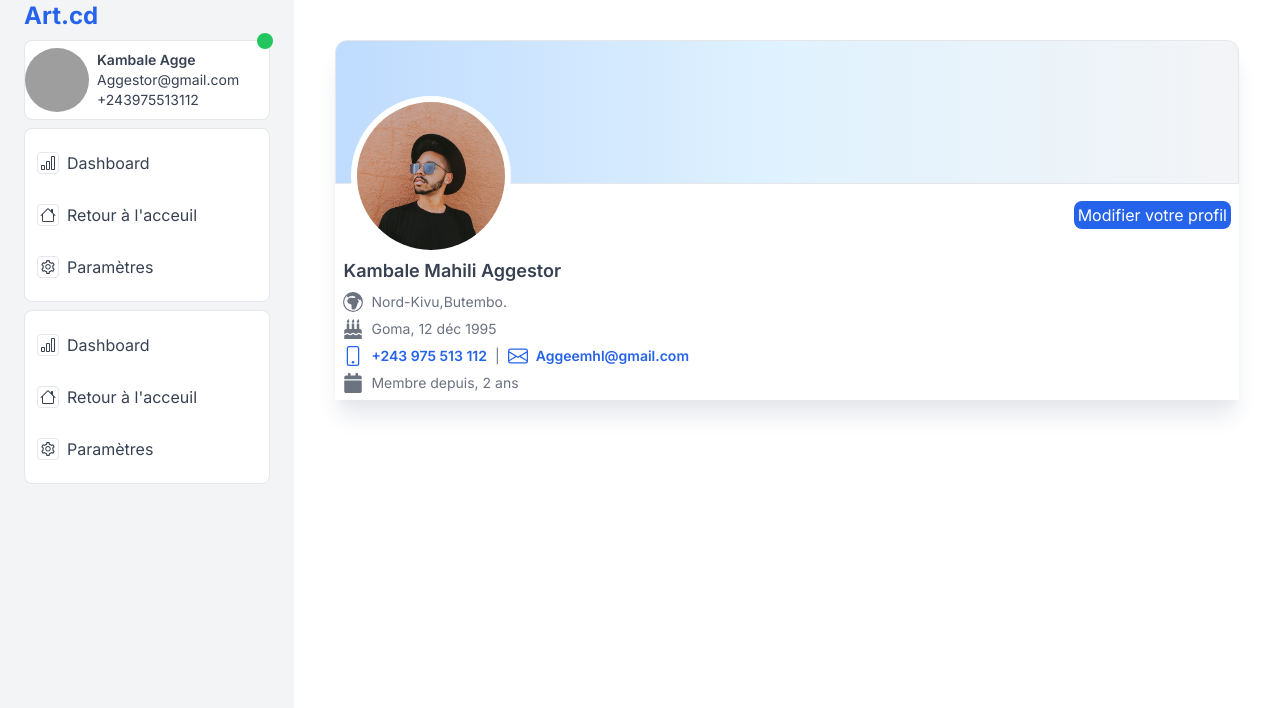
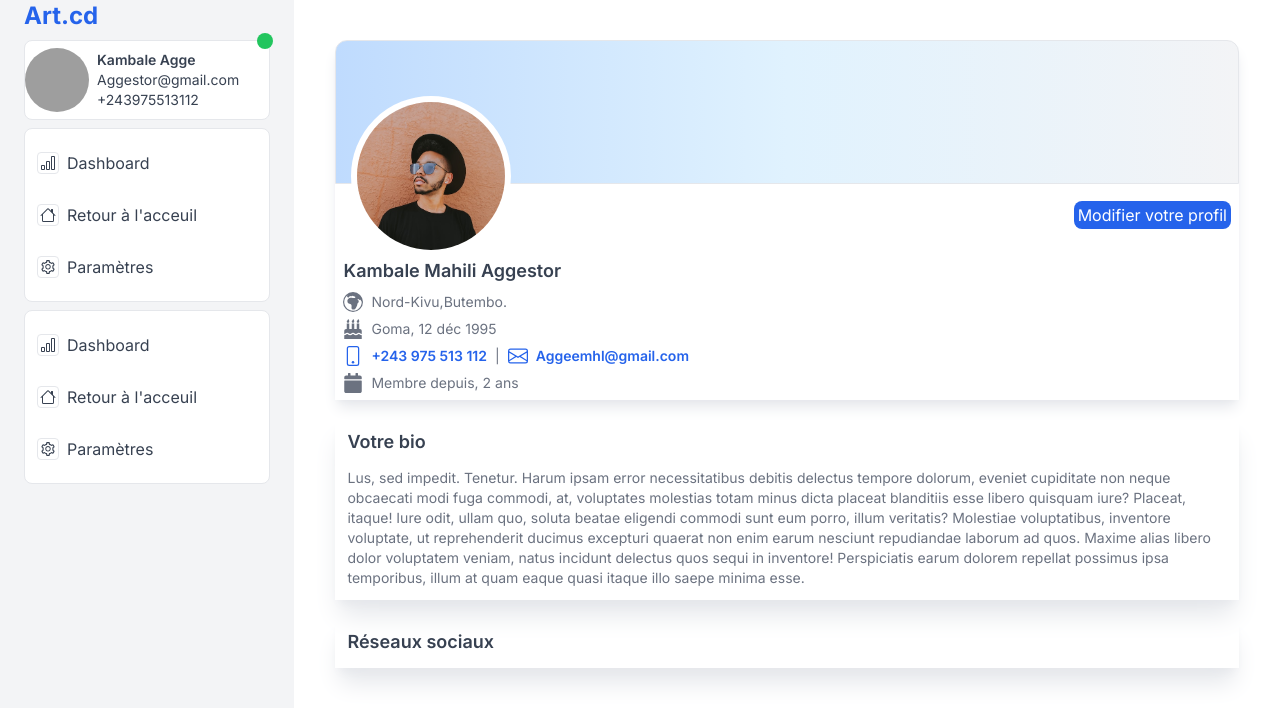
Before and after one commit to aggestor/zik, a Next.js app: page /profil in a window 1280 px wide. Shown: the top 708 px of the page. Built offline with nearby package versions, Linux system fonts and the light colour scheme; grey boxes are pictures that could not be loaded.

Commit message:
add:working on section into admin pages

```diff
--- /dev/null
+++ b/app/profil/components/FirstSection.tsx
@@ -0,0 +1,27 @@
+import BlueButtons from "@/components/BlueButtons";
+import { BsEnvelope, BsGlobeEuropeAfrica, BsPhone } from "react-icons/bs";
+import { FaBirthdayCake, FaCalendar } from "react-icons/fa";
+import Image from "next/image"
+
+export default function FirstSection(){
+    return <div className="relative w-full shadow-lg shadow-gray-200 rounded-t-xl h-[360px] ">
+    <div className="w-full border rounded-t-xl h-36 bg-gradient-to-l from-gray-100 via-sky-100 to-blue-200"></div>
+    <div className="absolute w-40 h-40 p-1 bg-white border-2 border-white rounded-full top-14 left-4">
+        <Image className="object-cover w-full h-full rounded-full" src={"/man.jpg"} alt="User avatar" sizes="100%" height={0} width={0}/>
+    </div>
+    <div className="flex items-center justify-end w-full h-[62px] px-2">
+        <BlueButtons.SmallBlueButton text="Modifier votre profil"/>
+    </div>
+    <div className="flex flex-col items-center justify-around w-full px-2 pt-2 h-[150px]">
+        <p className="w-full text-lg font-semibold text-gray-700">Kambale Mahili Aggestor</p>
+        <p className="flex w-full text-sm text-gray-500 f"><BsGlobeEuropeAfrica className="w-5 h-5 mr-2"/><span>Nord-Kivu,Butembo.</span></p>
+        <p className="flex w-full text-sm text-gray-500 f"><FaBirthdayCake className="w-5 h-5 mr-2"/><span>Goma, 12 déc 1995</span></p>
+        <div className="flex w-full space-x-2 text-sm text-blue-600">
+            <a href="tel:+243975513112" className="flex font-semibold cursor-pointer hover:underline w-fit"><BsPhone className="w-5 h-5 mr-2"/><span>+243 975 513 112</span></a>
+            <span className="text-gray-500">|</span>
+            <a href="mailto:aggeemhl@gmail.com" className="flex font-semibold cursor-pointer hover:underline w-fit"><BsEnvelope className="w-5 h-5 mr-2"/><span>Aggeemhl@gmail.com</span></a>
+        </div>
+        <p className="flex w-full text-sm text-gray-500 f"><FaCalendar className="w-5 h-5 mr-2"/><span>Membre depuis, 2 ans</span></p>
+    </div>
+</div>
+}
--- /dev/null
+++ b/app/profil/components/SecondSection.tsx
@@ -0,0 +1,9 @@
+export default function SecondSection(){
+    return <div className="w-full p-3 mt-4 text-gray-500 shadow-xl h-h6 shadow-gray-200">
+        <p className="w-full text-lg font-semibold text-gray-700">Votre bio</p>
+        <p className="mt-3 text-sm">Lus, sed impedit. Tenetur.
+        Harum ipsam error necessitatibus debitis delectus tempore dolorum, eveniet cupiditate non neque obcaecati modi fuga commodi, at, voluptates molestias totam minus dicta placeat blanditiis esse libero quisquam iure? Placeat, itaque!
+        Iure odit, ullam quo, soluta beatae eligendi commodi sunt eum porro, illum veritatis? Molestiae voluptatibus, inventore voluptate, ut reprehenderit ducimus excepturi quaerat non enim earum nesciunt repudiandae laborum ad quos.
+        Maxime alias libero dolor voluptatem veniam, natus incidunt delectus quos sequi in inventore! Perspiciatis earum dolorem repellat possimus ipsa temporibus, illum at quam eaque quasi itaque illo saepe minima esse.</p>
+</div>
+}
--- /dev/null
+++ b/app/profil/components/ThirdSection.tsx
@@ -0,0 +1,5 @@
+export default function ThirdSection(){
+    return <div className="w-full p-3 mt-4 text-gray-500 shadow-xl h-h6 shadow-gray-200">
+        <p className="w-full text-lg font-semibold text-gray-700">Réseaux sociaux</p>
+</div>
+}
--- a/app/profil/layout.tsx
+++ b/app/profil/layout.tsx
@@ -10,9 +10,9 @@ export const metadata = {
     children: React.ReactNode
   }) {
     return (
-        <div className="bg-gray-100 h-screen w-full flex justify-center items-center">
+        <div className="flex items-center justify-center w-full h-screen bg-gray-100">
            <SideMenu/>
-            <div className="w-[80%] flex justify-center items-center bg-white h-full">
+            <div className="w-[80%] flex justify-center overflow-x-auto items-center bg-white h-full">
                 {children}
             </div>
         </div>
--- a/app/profil/page.tsx
+++ b/app/profil/page.tsx
@@ -1,31 +1,12 @@
 "use client"
-
-import BlueButtons from "@/components/BlueButtons"
-import Image from "next/image"
-import { BsEnvelope, BsGlobeEuropeAfrica, BsPhone } from "react-icons/bs"
-import {FaBirthdayCake, FaCalendar} from "react-icons/fa"
+import FirstSection from "./components/FirstSection"
+import SecondSection from "./components/SecondSection"
+import ThirdSection from "./components/ThirdSection"
 
 export default function Profile(){
     return <div className="w-11/12 mx-auto h-[90%] my-auto">
-        <div className="relative w-full shadow-xl shadow-gray-200 rounded-t-xl h-[360px] ">
-            <div className="w-full border rounded-t-xl h-36 bg-gradient-to-l from-gray-100 via-sky-100 to-blue-200"></div>
-            <div className="absolute w-40 h-40 p-1 bg-white border-2 border-white rounded-full top-14 left-4">
-                <Image className="object-cover w-full h-full rounded-full" src={"/man.jpg"} alt="User avatar" sizes="100%" height={0} width={0}/>
-            </div>
-            <div className="flex items-center justify-end w-full h-[62px] px-2">
-                <BlueButtons.SmallBlueButton text="Modifier votre profil"/>
-            </div>
-            <div className="flex flex-col items-center justify-around w-full px-2 pt-2 h-[150px]">
-                <p className="w-full text-lg font-semibold text-gray-700">Kambale Mahili Aggestor</p>
-                <p className="flex w-full text-sm text-gray-500 f"><BsGlobeEuropeAfrica className="w-5 h-5 mr-2"/><span>Nord-Kivu,Butembo.</span></p>
-                <p className="flex w-full text-sm text-gray-500 f"><FaBirthdayCake className="w-5 h-5 mr-2"/><span>Goma, 12 déc 1995</span></p>
-                <div className="flex w-full space-x-2 text-sm text-blue-600">
-                    <a href="tel:+243975513112" className="flex font-semibold cursor-pointer hover:underline w-fit"><BsPhone className="w-5 h-5 mr-2"/><span>+243 975 513 112</span></a>
-                    <span className="text-gray-500">|</span>
-                    <a href="mailto:aggeemhl@gmail.com" className="flex font-semibold cursor-pointer hover:underline w-fit"><BsEnvelope className="w-5 h-5 mr-2"/><span>Aggeemhl@gmail.com</span></a>
-                </div>
-                <p className="flex w-full text-sm text-gray-500 f"><FaCalendar className="w-5 h-5 mr-2"/><span>Membre depuis, 2 ans</span></p>
-            </div>
-        </div>
+        <FirstSection/>
+        <SecondSection/>
+        <ThirdSection/>
     </div>
 }
```
